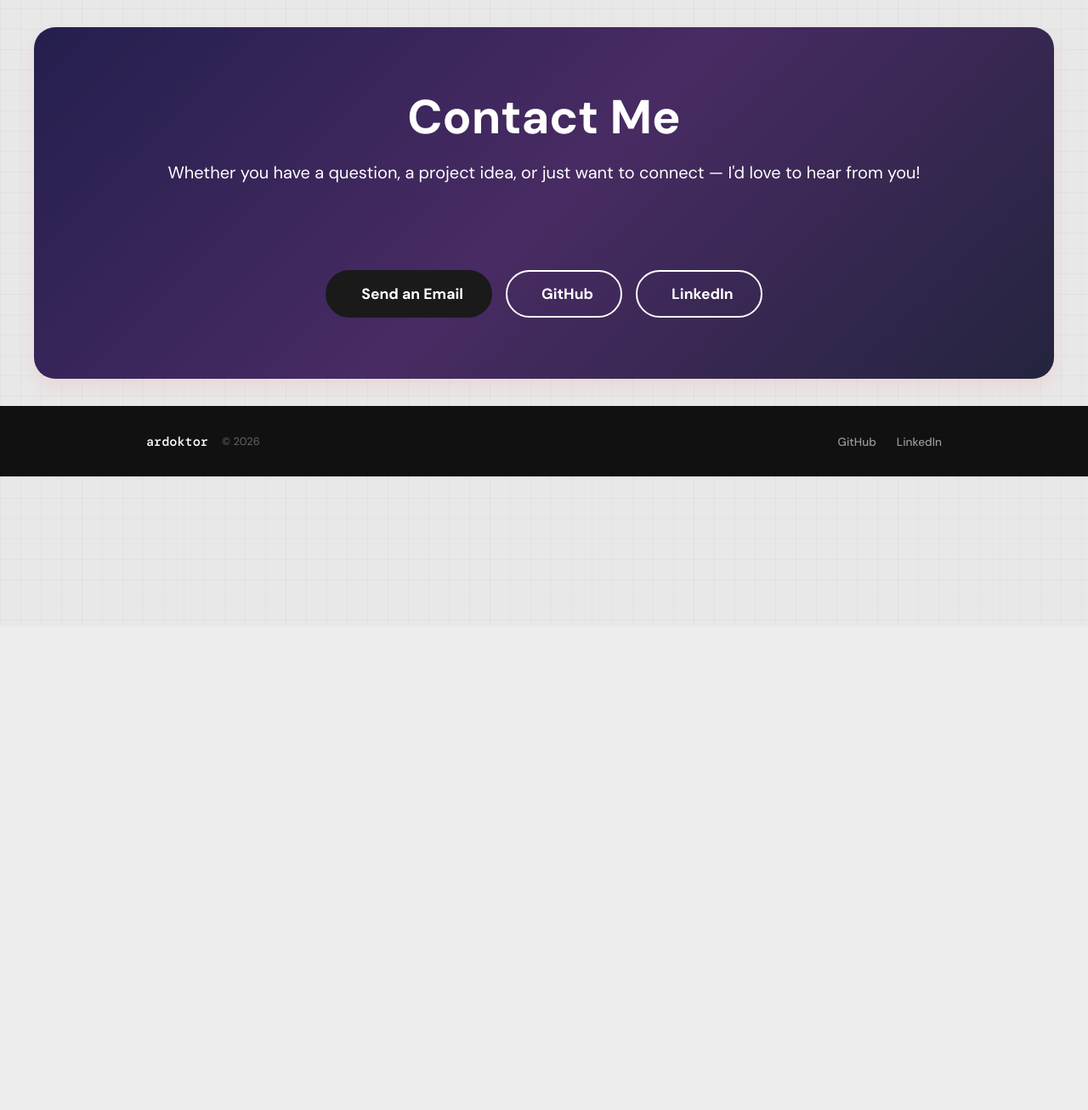
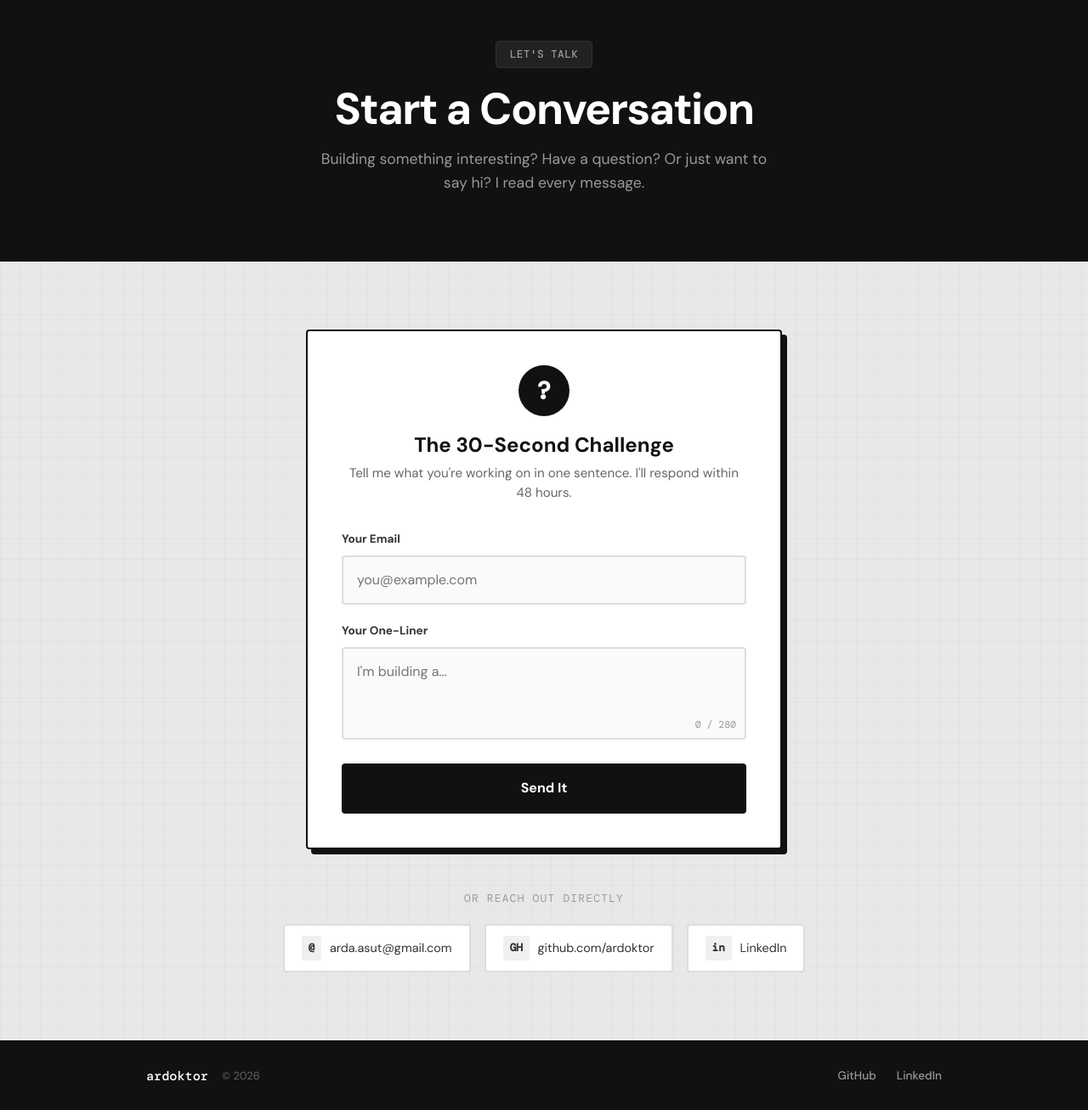
Before and after one commit to ardoktor/portfolio, a Django app: page /contact/ in a window 1280 px wide. Shown: the part 62-1369 px from the top of the page at 85% size. Before the commit the page ends 793 px from the top, so only its background shows below. Run offline with Django 5.2, Linux system fonts and the light colour scheme; parts of the project's set-up code (start-up, migrations or seed data) failed here and were passed over.

Commit message:
Redesign contact page - challenge form + theme match

```diff
--- a/main/templates/main/contacts.html
+++ b/main/templates/main/contacts.html
@@ -1,82 +1,268 @@
 {% extends 'main/base.html' %}
+{% load static %}
 
-{% block title %}Contact Me - Your Portfolio{% endblock %}
+{% block title %}Let's Connect - Arda Asut{% endblock %}
 
 {% block content %}
 
 <!-- Hero Section -->
-<section class="contacts-hero-section py-5 text-center min-vh-75 d-flex align-items-center">
-    <div class="container py-4">
-      <h1 class="display-4 fw-bold mb-3" data-aos="fade-down">Contact Me</h1>
-      <p class="lead mb-4" data-aos="fade-up" data-aos-delay="100">Whether you have a question, a project idea, or just want to connect — I'd love to hear from you!</p>
+<section class="hero-section" data-aos="fade-up">
+  <div class="hero-inner">
+    <div class="hero-label">Let's Talk</div>
+    <h1 class="hero-title">Start a Conversation</h1>
+    <p class="hero-subtitle">Building something interesting? Have a question? Or just want to say hi? I read every message.</p>
+  </div>
+</section>
 
-      <br><br>
+<!-- Communication Challenge -->
+<section class="section">
+  <div class="section-inner">
 
-      <!-- Contact Buttons -->
-      <div class="contact-buttons d-flex flex-wrap justify-content-center gap-3 mt-4" data-aos="fade-up" data-aos-delay="200">
-        <a href="mailto:your-email@example.com" class="btn btn-contact ">
-          <i class="fas fa-envelope me-2"></i>Send an Email
+    <!-- The Challenge Card -->
+    <div class="contact-challenge" data-aos="fade-up">
+      <div class="challenge-header">
+        <div class="challenge-icon">?</div>
+        <h2 class="challenge-title">The 30-Second Challenge</h2>
+        <p class="challenge-desc">Tell me what you're working on in one sentence. I'll respond within 48 hours.</p>
+      </div>
+
+      <form class="challenge-form" action="https://formspree.io/f/YOUR_FORM_ID" method="POST">
+        <div class="form-group">
+          <label for="email">Your Email</label>
+          <input type="email" id="email" name="email" placeholder="you@example.com" required>
+        </div>
+
+        <div class="form-group">
+          <label for="message">Your One-Liner</label>
+          <textarea id="message" name="message" rows="3" placeholder="I'm building a..." required maxlength="280"></textarea>
+          <span class="char-count">0 / 280</span>
+        </div>
+
+        <button type="submit" class="btn-theme">Send It</button>
+      </form>
+    </div>
+
+    <!-- Or Direct Links -->
+    <div class="contact-alternatives" data-aos="fade-up">
+      <p class="alt-label">Or reach out directly</p>
+      <div class="contact-links">
+        <a href="mailto:arda.asut@gmail.com" class="contact-link">
+          <span class="link-icon">@</span>
+          <span class="link-text">arda.asut@gmail.com</span>
         </a>
-        <a href="https://github.com/yourusername" target="_blank" class="btn btn-contact btn-outline">
-          <i class="fab fa-github me-2"></i>GitHub
+        <a href="https://github.com/ardoktor" target="_blank" class="contact-link">
+          <span class="link-icon">GH</span>
+          <span class="link-text">github.com/ardoktor</span>
         </a>
-        <a href="https://linkedin.com/in/yourusername" target="_blank" class="btn btn-contact btn-outline">
-          <i class="fab fa-linkedin me-2"></i>LinkedIn
+        <a href="https://linkedin.com/in/arda-asut-109800172" target="_blank" class="contact-link">
+          <span class="link-icon">in</span>
+          <span class="link-text">LinkedIn</span>
         </a>
       </div>
+    </div>
+
   </div>
 </section>
 
 {% endblock %}
 
-
 {% block extra_css %}
 <style>
-  /* Contact Section Styling */
-  .contacts-hero-section {
-    border: none;
-    background: linear-gradient(135deg, #241f4e, #482b63, #24243e);
-    border-radius: 25px;
-    overflow: hidden;
-    transition: transform 0.3s ease, box-shadow 0.3s ease;
-    color: #ffffff;
-    box-shadow: 0 10px 20px rgba(241, 151, 151, 0.2);
-    margin: 2rem auto;
-    max-width: 1200px;
+/* Challenge Card */
+.contact-challenge {
+  background: #ffffff;
+  border: 2.5px solid #111111;
+  border-radius: 4px;
+  padding: 2.5rem;
+  max-width: 560px;
+  margin: 0 auto 3rem;
+  box-shadow: 6px 6px 0px #111111;
 }
 
-  .contacts-hero-section:hover {
-    transform: translateY(-5px);
-    box-shadow: 0 15px 30px rgba(0,0,0,0.3);
+.challenge-header {
+  text-align: center;
+  margin-bottom: 2rem;
 }
 
-  .btn-contact {
-    padding: 0.8rem 2rem;
-    font-weight: 600;
-    border-radius: 50px;
-    transition: all 0.3s ease;
-    font-size: 1.1rem;
-    background-color: #1a1a1a;
-    color: white;
-    border: 2px solid #1a1a1a;
+.challenge-icon {
+  width: 60px;
+  height: 60px;
+  background: #111111;
+  color: #ffffff;
+  border-radius: 50%;
+  display: flex;
+  align-items: center;
+  justify-content: center;
+  font-size: 1.8rem;
+  font-weight: 700;
+  margin: 0 auto 1.25rem;
+  font-family: 'DM Mono', monospace;
 }
 
-  .btn-contact:hover {
-    transform: translateY(-3px);
-    box-shadow: 0 5px 15px rgba(224, 202, 195, 0.2);
+.challenge-title {
+  font-size: 1.5rem;
+  font-weight: 700;
+  color: #111111;
+  margin: 0 0 0.5rem;
 }
 
-  .btn-outline {
-    background-color: transparent;
-    border: 2px solid white;
+.challenge-desc {
+  font-size: 0.95rem;
+  color: #666666;
+  margin: 0;
+  line-height: 1.5;
 }
 
-  .btn-outline:hover {
-    background-color: rgba(241, 241, 183, 0.1);
+/* Form */
+.challenge-form {
+  display: flex;
+  flex-direction: column;
+  gap: 1.25rem;
 }
 
-  .contact-buttons {
-    margin-top: 2rem;
+.form-group {
+  display: flex;
+  flex-direction: column;
+  gap: 0.5rem;
+  position: relative;
+}
+
+.form-group label {
+  font-size: 0.85rem;
+  font-weight: 600;
+  color: #333333;
+}
+
+.form-group input,
+.form-group textarea {
+  padding: 0.9rem 1rem;
+  font-size: 1rem;
+  border: 2px solid #dddddd;
+  border-radius: 4px;
+  font-family: 'DM Sans', sans-serif;
+  transition: border-color 0.2s;
+  background: #fafafa;
+}
+
+.form-group input:focus,
+.form-group textarea:focus {
+  outline: none;
+  border-color: #111111;
+  background: #ffffff;
+}
+
+.form-group textarea {
+  resize: none;
+  min-height: 100px;
+}
+
+.char-count {
+  position: absolute;
+  bottom: 0.5rem;
+  right: 0.75rem;
+  font-size: 0.72rem;
+  color: #999999;
+  font-family: 'DM Mono', monospace;
+}
+
+.challenge-form .btn-theme {
+  margin-top: 0.5rem;
+  width: 100%;
+  padding: 1rem;
+  font-size: 1rem;
+}
+
+/* Alternatives */
+.contact-alternatives {
+  text-align: center;
+}
+
+.alt-label {
+  font-size: 0.8rem;
+  color: #999999;
+  text-transform: uppercase;
+  letter-spacing: 0.1em;
+  margin-bottom: 1.25rem;
+  font-family: 'DM Mono', monospace;
+}
+
+.contact-links {
+  display: flex;
+  flex-wrap: wrap;
+  justify-content: center;
+  gap: 1rem;
+}
+
+.contact-link {
+  display: flex;
+  align-items: center;
+  gap: 0.6rem;
+  padding: 0.75rem 1.25rem;
+  background: #ffffff;
+  border: 2px solid #dddddd;
+  border-radius: 4px;
+  text-decoration: none;
+  color: #333333;
+  font-size: 0.9rem;
+  transition: all 0.2s;
+}
+
+.contact-link:hover {
+  border-color: #111111;
+  background: #111111;
+  color: #ffffff;
+}
+
+.link-icon {
+  font-family: 'DM Mono', monospace;
+  font-weight: 600;
+  font-size: 0.8rem;
+  background: #f0f0f0;
+  padding: 0.25rem 0.5rem;
+  border-radius: 3px;
+  transition: all 0.2s;
+}
+
+.contact-link:hover .link-icon {
+  background: #333333;
+  color: #ffffff;
+}
+
+/* Mobile */
+@media (max-width: 767.98px) {
+  .contact-challenge {
+    padding: 1.75rem;
+    margin: 0 auto 2rem;
+  }
+
+  .challenge-title {
+    font-size: 1.3rem;
+  }
+
+  .contact-links {
+    flex-direction: column;
+    align-items: center;
+  }
+
+  .contact-link {
+    width: 100%;
+    max-width: 280px;
+    justify-content: center;
+  }
 }
 </style>
 {% endblock %}
+
+{% block extra_js %}
+<script>
+// Character counter
+const textarea = document.getElementById('message');
+const counter = document.querySelector('.char-count');
+
+if (textarea && counter) {
+  textarea.addEventListener('input', function() {
+    counter.textContent = this.value.length + ' / 280';
+  });
+}
+</script>
+{% endblock %}
```
Lines whose indentation alone changed are shown as unchanged.
